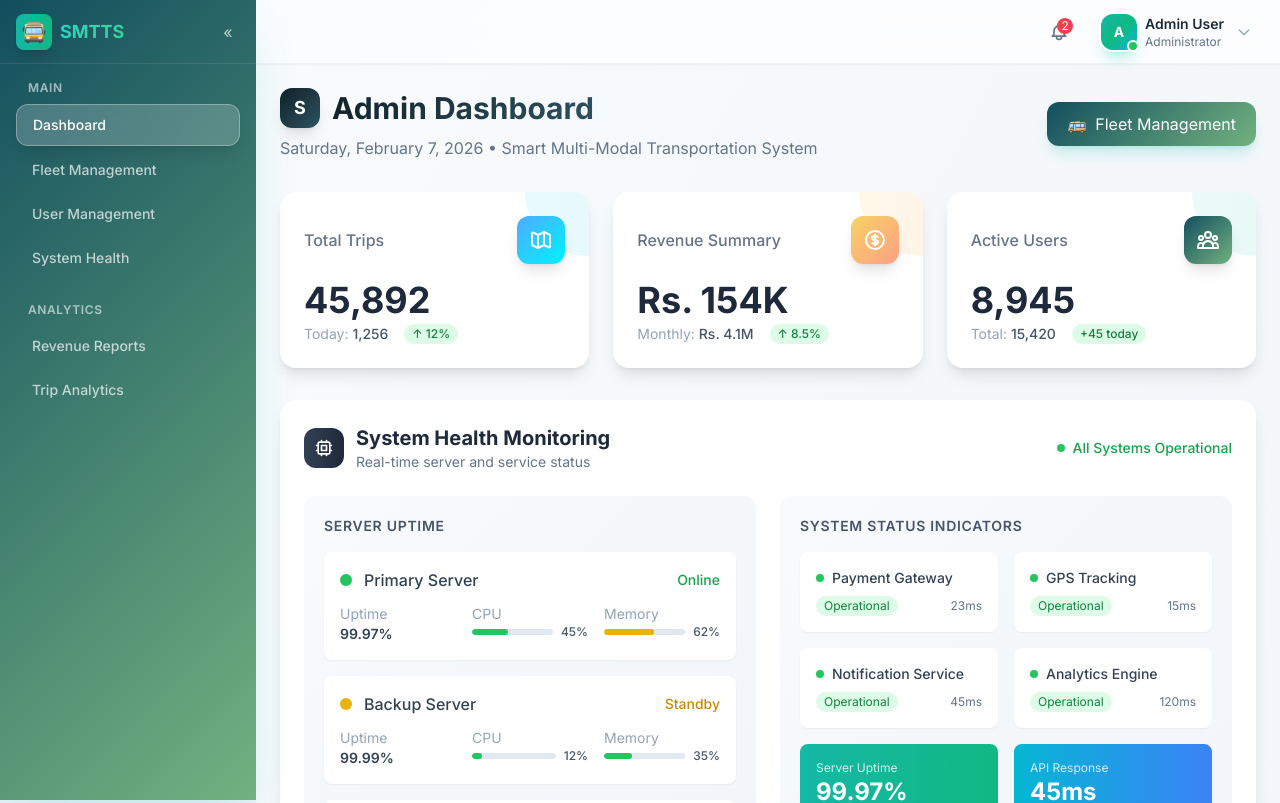
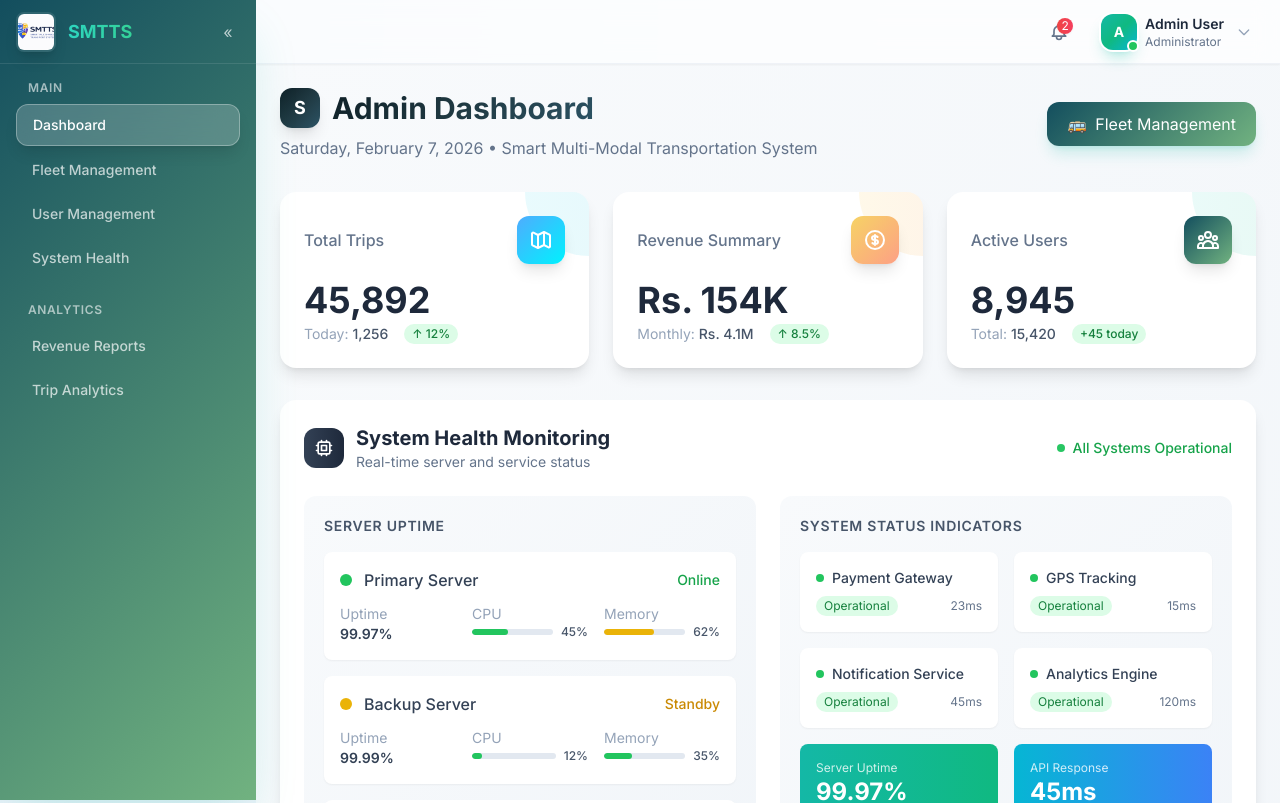
Before and after one commit to CityLink-SMTTS/SMTTS-FE, a React (Vite) app: page /admin in a window 1280 px wide. Shown: the top 803 px of the page. Built offline with nearby package versions, Linux system fonts and the light colour scheme.

Commit message:
last push before backend

```diff
--- a/src/components/layout/Sidebar.jsx
+++ b/src/components/layout/Sidebar.jsx
@@ -1,5 +1,6 @@
 import React, { useState } from 'react';
 import { Link, useLocation, useNavigate } from 'react-router-dom';
+import logo from '../../assets/SMTTS_Logo_High_Resolution.png';
 
 const Sidebar = ({ isOpen, onClose }) => {
     const location = useLocation();
@@ -59,16 +60,24 @@ const Sidebar = ({ isOpen, onClose }) => {
                 {/* Logo Section */}
                 <div className="h-16 flex items-center justify-between px-4 border-b border-white/10">
                     {!collapsed && (
-                        <div className="flex items-center space-x-2">
-                            <div className="w-9 h-9 rounded-lg bg-gradient-to-r from-teal-500 to-emerald-500 flex items-center justify-center shadow-lg">
-                                <span className="text-xl">🚍</span>
-                            </div>
-                            <span className="font-bold text-lg bg-gradient-to-r from-teal-400 to-emerald-400 bg-clip-text text-transparent">SMTTS</span>
+                        <div className="flex items-center space-x-3">
+                            <img
+                                src={logo}
+                                alt="SMTTS Logo"
+                                className="w-10 h-10 rounded-lg shadow-lg object-cover border-2 border-white/10"
+                            />
+                            <span className="font-bold text-lg bg-gradient-to-r from-teal-400 to-emerald-400 bg-clip-text text-transparent">
+                                SMTTS
+                            </span>
                         </div>
                     )}
                     {collapsed && (
-                        <div className="w-9 h-9 mx-auto rounded-lg bg-gradient-to-r from-teal-500 to-emerald-500 flex items-center justify-center shadow-lg">
-                            <span className="text-xl">🚍</span>
+                        <div className="flex justify-center w-full">
+                            <img
+                                src={logo}
+                                alt="SMTTS Logo"
+                                className="w-10 h-10 rounded-lg shadow-lg object-cover border-2 border-white/10"
+                            />
                         </div>
                     )}
                     <button
```
